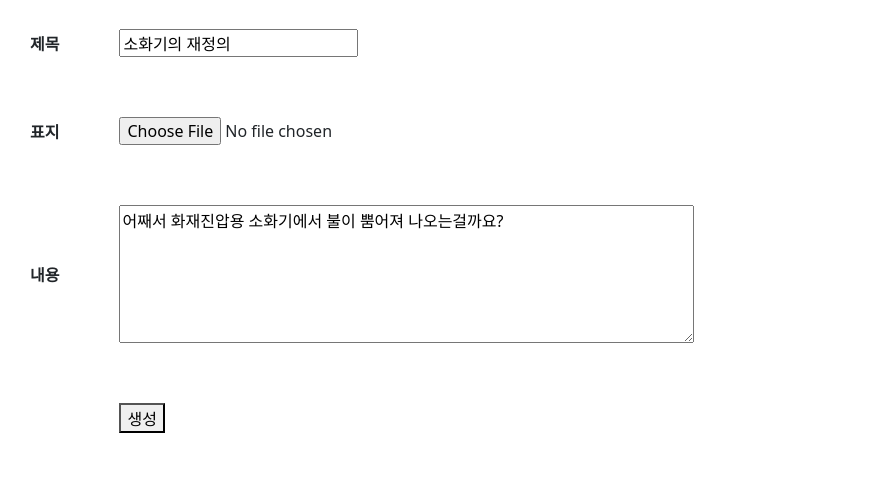
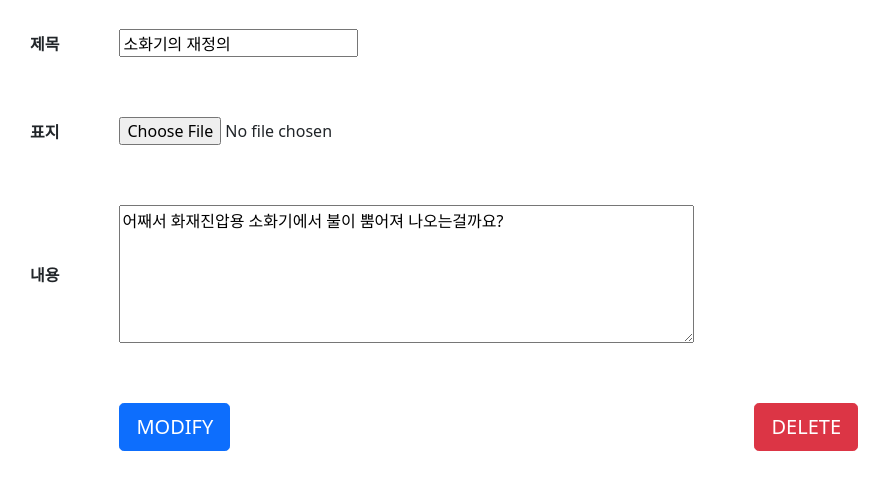
Before and after one commit to ghdwpaks/django, a Django app: page /board/mod/1 in a window 1280 px wide. Shown: the part 330-827 px from the top of the page, without its empty margins (0-890 px from the left). Before the commit the page ends 763 px from the top, so only its background shows below. Run offline with Django 4.2, Linux system fonts and the light colour scheme; a user stored in the database is signed in; data comes from the database, SQL or seed files in the repository; both versions use the stored data as it was after the commit; some libraries are stand-ins or nearby versions.

Commit message:
게시글 삭제 기능 추가 ,,,,, Add post Deleting

```diff
--- a/board/urls.py
+++ b/board/urls.py
@@ -8,5 +8,6 @@ urlpatterns = [
     path('create/',views.create,name="create"),
     path('detail/<tr>',views.detail,name="detail"),
     path('mod/<tr>',views.mod,name="mod"),
+    path('delete/<tr>',views.delete,name="delete"),
     path('',views.gotoindex,name="top")
 ]
--- a/board/views.py
+++ b/board/views.py
@@ -156,6 +156,23 @@ def mod(req, tr):
                 }
                 return render(req, "board/mod.html",context)
 
+
+def delete(req, tr):
+    if req.method == "GET":
+        print("board views create get")
+        print("board views create get req.user.username :",req.user.username)
+
+        if req.user.username == None or req.user.username == "" :
+            return redirect("board:index")
+        else :
+            r = Board.objects.get(id=tr)
+            print("board views mod r.writername :",r.writername)
+            print("board views mod req.user.username :",req.user.username)
+            if r.writername == req.user.username :
+                r.delete()
+                return redirect("board:index")
+
+
 def detail(req, tr) :
     print("board views detail tr :",tr)
     #tr : target raw
--- a/templates/board/create.html
+++ b/templates/board/create.html
@@ -19,7 +19,7 @@
             </tr>
             <tr>
                 <td class="btd"></td>
-                <td class="btd"><button >생성</button></td>
+                <td class="btd"><input class="btn btn-primary" type="submit" value="생성"></td>
             </tr>
         </table>
 
--- a/templates/board/mod.html
+++ b/templates/board/mod.html
@@ -19,12 +19,18 @@
             </tr>
             <tr>
                 <td class="btd"></td>
-                <td class="btd"><button >생성</button></td>
+                <td class="btd"><input class="btn btn-primary btn-lg" type="submit" value="MODIFY"></td>
+                <td class="btd"><input class="btn btn-danger btn-lg" type="button" value="DELETE" onclick="godel()"></td>
             </tr>
         </table>
 
 
     </form>
+    <script>
+        function godel() {
+            location.href='/board/delete/{{r.id}}'
+        }
+    </script>
     <style>
         h2 {
             padding-left: 30px;
```
Also changed, not shown: db.sqlite3, media/boardpic/73999472_p0.jpg (added).
